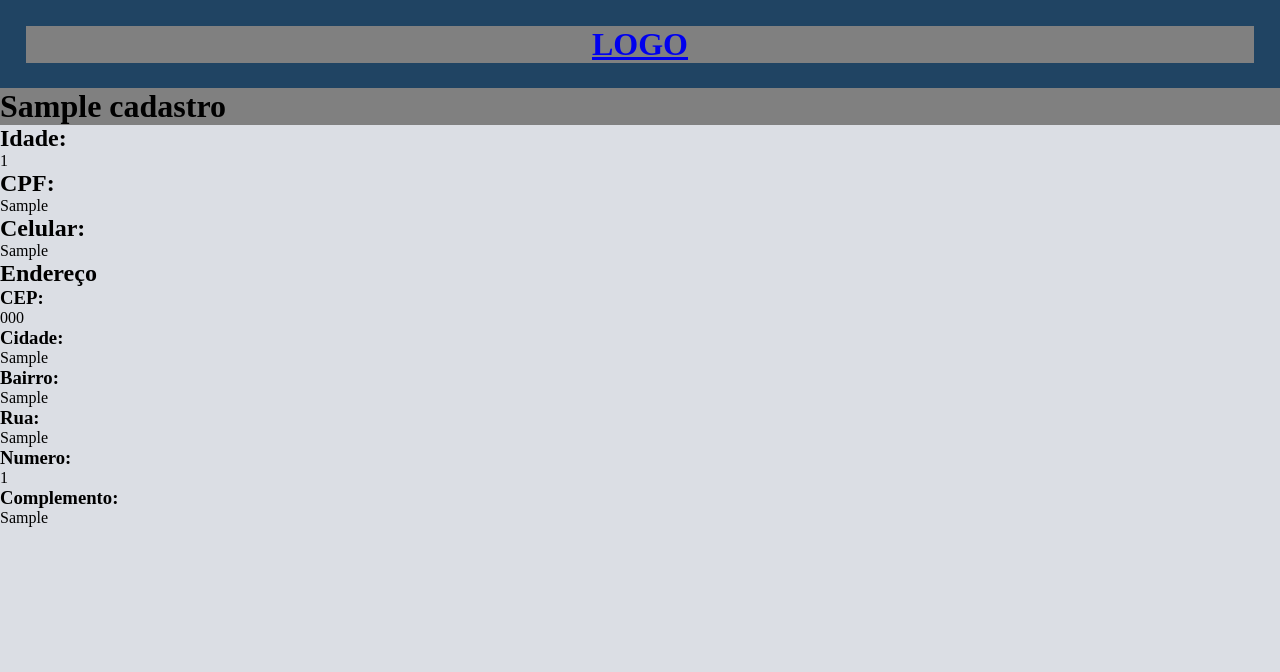
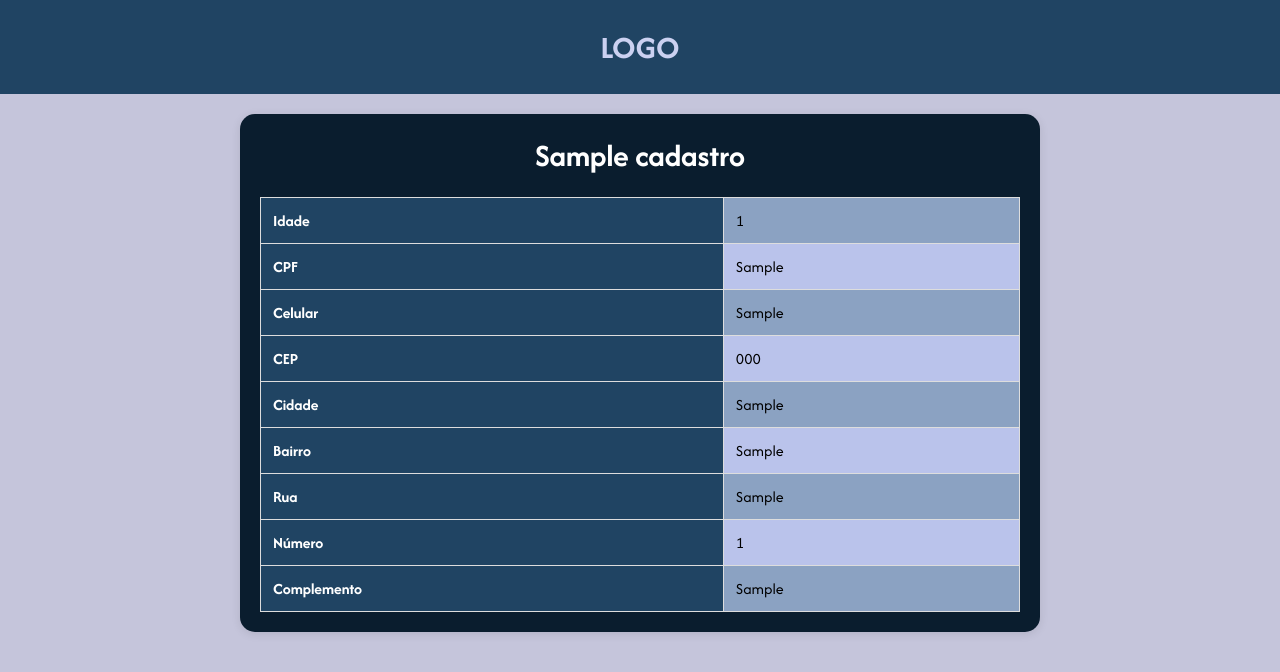
Before and after one commit to nogsposito/RegistraElas, a Django app: page /visualizar/1/ in a window 1280 px wide. Shown: the top 672 px of the page. Run offline with Django 5.2, Linux system fonts and the light colour scheme; tables that the repository leaves empty hold one stand-in row (values such as "Sample post").

Commit message:
visualizar pronto css

```diff
--- a/aplicacao/templates/visualizar_cadastro.html
+++ b/aplicacao/templates/visualizar_cadastro.html
@@ -10,37 +10,46 @@
 <body>
     {% include 'navbar.html' %}
 
-    <h1>{{cadastro.nome}}</h1>
-
-    <h2>Idade:</h2>
-    <p>{{cadastro.idade}}</p>
-
-    <h2>CPF:</h2>
-    <p>{{cadastro.cpf}}</p>
-
-    <h2>Celular:</h2>
-    <p>{{cadastro.celular}}</p>
-
-    <div>
-        <h2>Endereço</h2>
-
-        <h3>CEP:</h3>
-        <p>{{cadastro.cep}}</p>
-
-        <h3>Cidade:</h3>
-        <p>{{cadastro.cidade}}</p>
-
-        <h3>Bairro:</h3>
-        <p>{{cadastro.bairro}}</p>
-
-        <h3>Rua:</h3>
-        <p>{{cadastro.rua}}</p>
-
-        <h3>Numero:</h3>
-        <p>{{cadastro.numero}}</p>
-
-        <h3>Complemento:</h3>
-        <p>{{cadastro.complemento}}</p>
+    <div class="container">
+        <h1 id="nome-cadastro">{{ cadastro.nome }}</h1>
+        <table>
+            <tr>
+                <th>Idade</th>
+                <td>{{ cadastro.idade }}</td>
+            </tr>
+            <tr>
+                <th>CPF</th>
+                <td>{{ cadastro.cpf }}</td>
+            </tr>
+            <tr>
+                <th>Celular</th>
+                <td>{{ cadastro.celular }}</td>
+            </tr>
+            <tr>
+                <th>CEP</th>
+                <td>{{ cadastro.cep }}</td>
+            </tr>
+            <tr>
+                <th>Cidade</th>
+                <td>{{ cadastro.cidade }}</td>
+            </tr>
+            <tr>
+                <th>Bairro</th>
+                <td>{{ cadastro.bairro }}</td>
+            </tr>
+            <tr>
+                <th>Rua</th>
+                <td>{{ cadastro.rua }}</td>
+            </tr>
+            <tr>
+                <th>Número</th>
+                <td>{{ cadastro.numero }}</td>
+            </tr>
+            <tr>
+                <th>Complemento</th>
+                <td>{{ cadastro.complemento }}</td>
+            </tr>
+        </table>
     </div>
 </body>
 </html>
--- a/templates/static/aplicacao/css/visualizar_cadastros.css
+++ b/templates/static/aplicacao/css/visualizar_cadastros.css
@@ -1,6 +1,105 @@
+* {
+    margin: 0;
+    padding: 0;
+    box-sizing: border-box;
+    text-decoration: none;
+    color: inherit;
+}
+
 body {
-    background-color: rgb(219, 222, 228);
+    font-family: Afacad;
+    background-color: rgb(197, 197, 219);
 }
-h1{
-    background-color: gray;
+
+.space img {
+    width: 325px;
+    height: 80px;
 }
+
+header input {
+    padding: 5px;
+    width: 50%;
+    height: 40px;
+    border: none;
+    border-radius: 10px;
+}
+
+header .user-info {
+    display: flex;
+    flex-direction: column;
+    align-items: flex-end;
+}
+
+header .user-info span:first-child {
+    font-weight: bold;
+}
+
+nav {
+    background-color: #000000; /* Cor de fundo da barra de navegação */
+    padding: 10px;
+}
+
+nav ul {
+    display: flex;
+    list-style-type: none;
+}
+
+nav ul li {
+    margin-right: 20px;
+}
+
+nav ul li a {
+    color: #FFF; /* Cor do texto dos links */
+    text-decoration: none;
+    font-weight: bold;
+    transition: color 0.3s;
+}
+
+nav ul li a:hover {
+    color: #7bdb89; /* Cor do texto ao passar o mouse */
+}
+
+.container {
+    max-width: 800px; /* Largura máxima do conteúdo */
+    margin: 20px auto; /* Margens automáticas para centralização */
+    padding: 20px; /* Preenchimento interno */
+    background-color: rgb(10, 29, 46);
+    border-radius: 15px; /* Bordas arredondadas */
+    box-shadow: 0 2px 10px rgba(0, 0, 0, 0.1); /* Sombra para o efeito de elevação */
+}
+
+table {
+    width: 100%; /* Largura total da tabela */
+    border-collapse: collapse; /* Remove o espaço entre as bordas das células */
+    margin-top: 20px; /* Espaçamento acima da tabela */
+}
+
+th, td {
+    border: 1px solid #ddd; /* Borda das células */
+    padding: 12px; /* Espaçamento interno das células */
+    text-align: left; /* Alinhamento do texto à esquerda */
+}
+
+th:nth-child(odd) {
+    background-color: rgb(32, 68, 99);
+    color: white; /* Cor do texto do cabeçalho */
+}
+
+
+tr:nth-child(even) {
+    background-color: #bac3eb; /* Cor de fundo para linhas pares */
+}
+
+tr:nth-child(odd) {
+    background-color: #8ba2c2; /* Cor de fundo para linhas pares */
+}
+
+@font-face {
+    font-family: 'Afacad';
+    src: url(../../fonts/AfacadFlux-VariableFont_slnt\,wght.ttf);
+}
+
+#nome-cadastro {
+    color: white;
+    text-align: center;
+}
```
